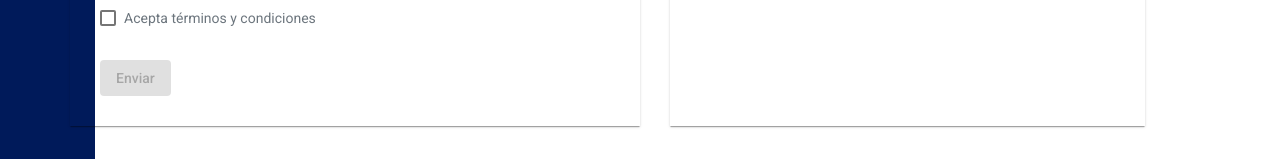
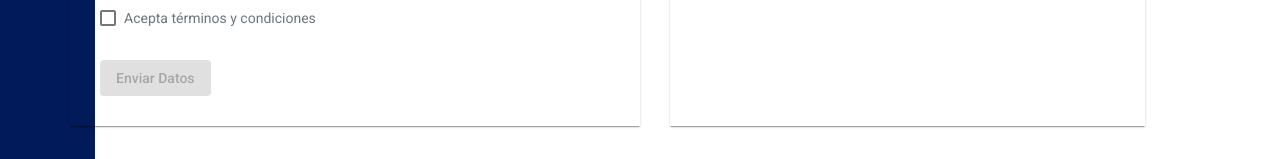
Before and after one commit to vapinedo/Angular-InstitutoPropiedad, an Angular app: page /forms in a window 1280 px wide. Shown: the part 641-800 px from the top of the page. Built offline with nearby package versions, Linux system fonts and the light colour scheme; a web font is replaced by a local one.

Commit message:
Little refactor a forms comp

```diff
--- a/src/app/shared/components/forms/forms.component.html
+++ b/src/app/shared/components/forms/forms.component.html
@@ -78,7 +78,7 @@
                 color="primary"
                 mat-raised-button
                 [disabled]="!form.valid">
-                Enviar
+                Enviar Datos
             </button>
         </form>
     </article>
```
